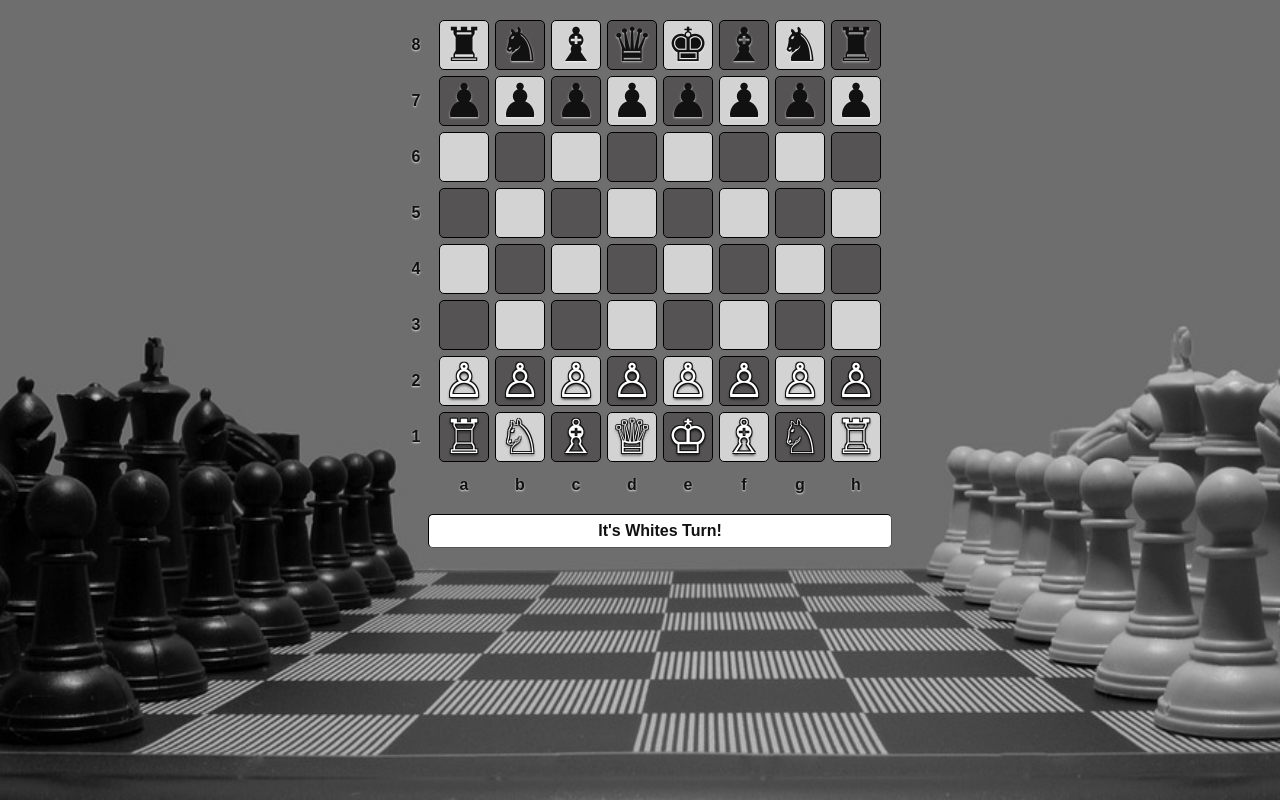
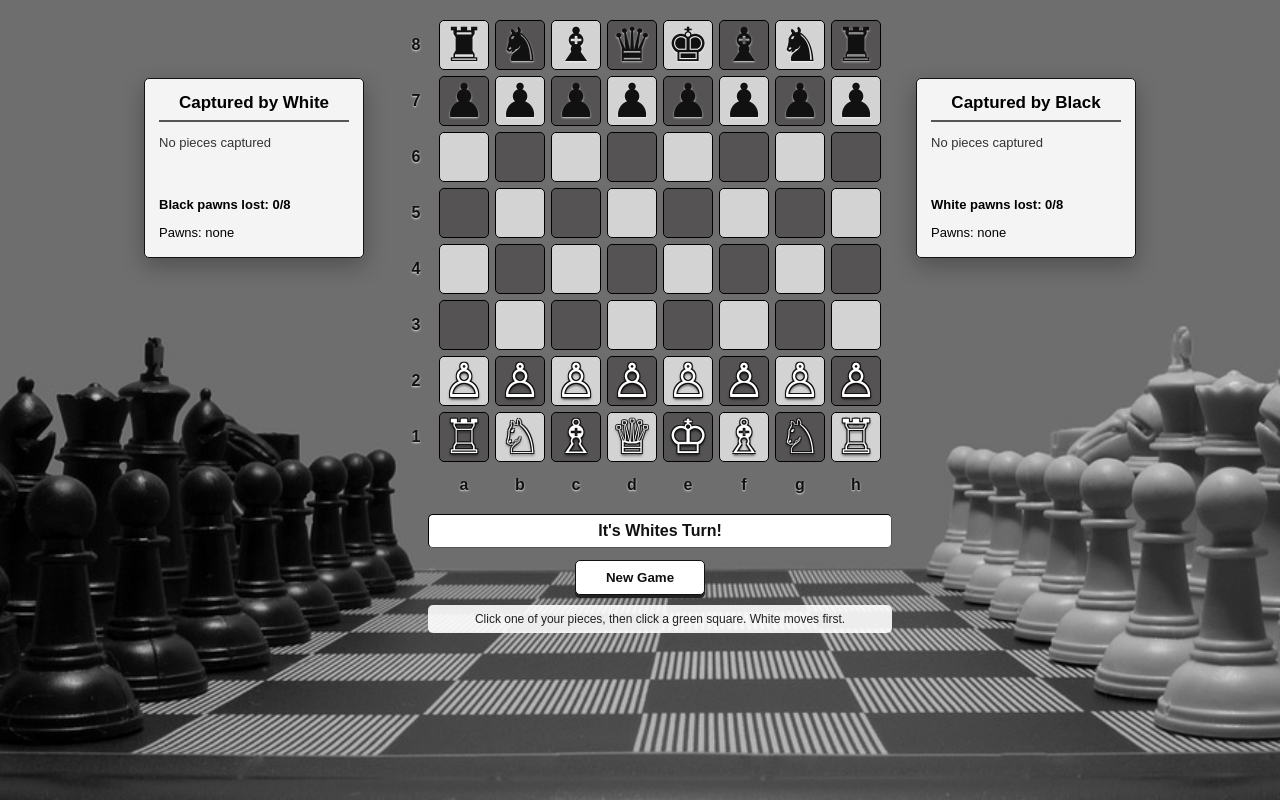
Before and after one commit to bhaiyaar903131/chess-game, a plain HTML site: page index.html in a window 1280 px wide. Drawn offline with Linux system fonts and the light colour scheme.

Commit message:
Update index.html

```diff
--- a/index.html
+++ b/index.html
@@ -9,13 +9,25 @@
 <body>
     <div class="page-shell">
 
+        <aside class="capture-panel" id="white-captures" aria-live="polite">
+            <h2>Captured by White</h2>
+            <div class="captured-symbols" data-role="symbols">No pieces captured</div>
+            <p class="pawn-count" data-role="pawn-count">Black pawns lost: 0/8</p>
+            <p class="pawn-names" data-role="pawn-names">Pawns: none</p>
+        </aside>
         <main id="game">
             <div id="board" aria-label="Chess board"></div>
             <div id="turn" aria-live="polite">It's Whites Turn!</div>
-
-
+            <button id="restart" type="button">New Game</button>
+            <p class="help-text">Click one of your pieces, then click a green square. White moves first.</p>
         </main>
 
+        <aside class="capture-panel" id="black-captures" aria-live="polite">
+            <h2>Captured by Black</h2>
+            <div class="captured-symbols" data-role="symbols">No pieces captured</div>
+            <p class="pawn-count" data-role="pawn-count">White pawns lost: 0/8</p>
+            <p class="pawn-names" data-role="pawn-names">Pawns: none</p>
+        </aside>
     </div>
     <script src="script.js"></script>
 </body>
```
